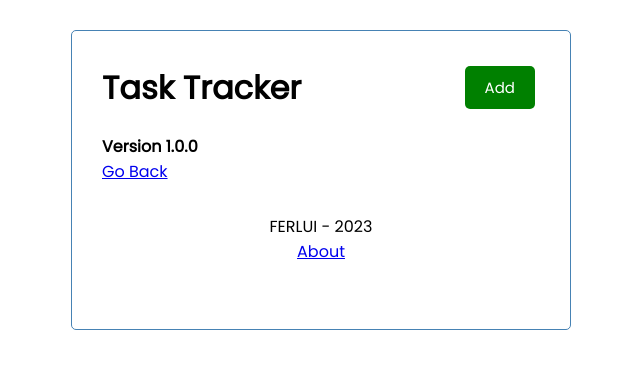
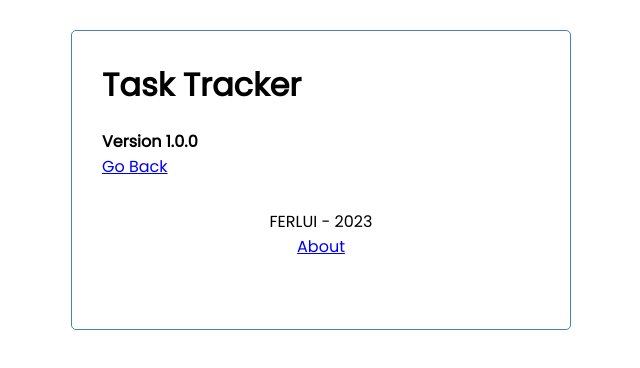
Before and after one commit to FERLUI01/react-task, a React (Create React App) app: page /about in a window 1280 px wide. Shown: the top 368 px of the page, without its empty margins (319-959 px from the left). Built offline with nearby package versions, Linux system fonts and the light colour scheme; data requests are answered from the project's data file.

Commit message:
Hidding Add button depending on route

```diff
--- a/src/components/Header.js
+++ b/src/components/Header.js
@@ -1,15 +1,20 @@
 import PropTypes from 'prop-types'
+import { useLocation } from 'react-router-dom'
 import Button from './Button'
 
 const Header = ({ title, onAdd, showAdd }) => {
+  const location = useLocation()
+
   return (
     <header className='header'>
         <h1>{title}</h1>
-        <Button
-            color={showAdd ? 'red' : 'green'}
-            text={showAdd ? 'Close' : 'Add'}
-            onClick={onAdd}
-        />
+        {location.pathname === '/' && (
+          <Button
+              color={showAdd ? 'red' : 'green'}
+              text={showAdd ? 'Close' : 'Add'}
+              onClick={onAdd}
+          />
+        )}
     </header>
   )
 }
```
